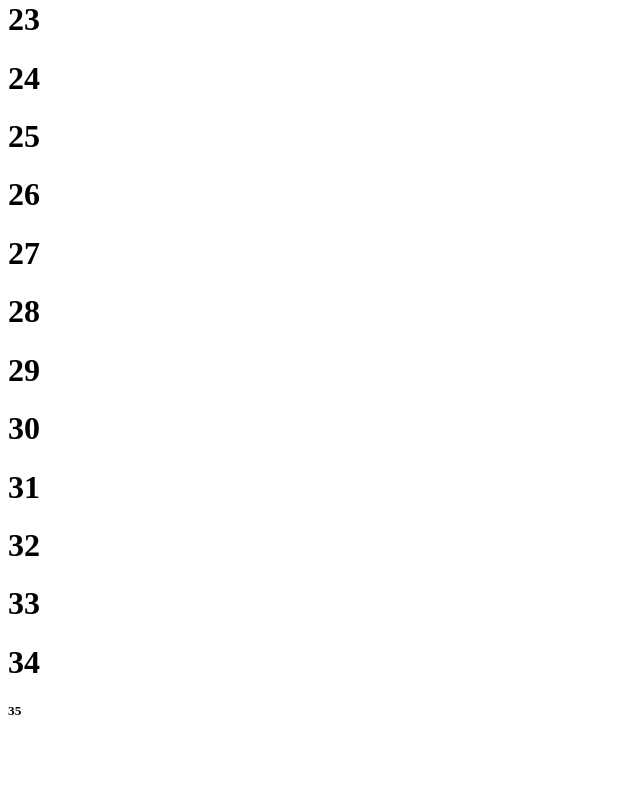
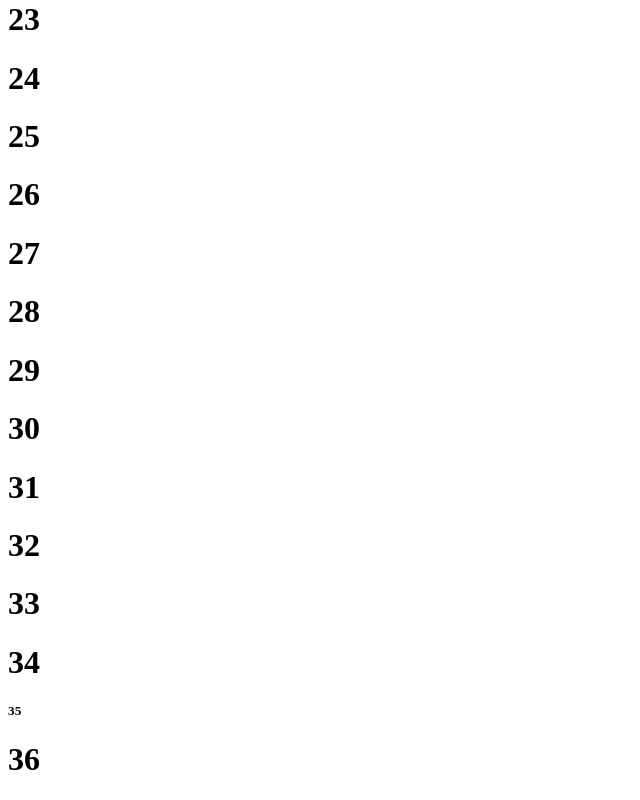
Before and after one commit to theit0/ecommerceFETests, a React (Vite) app: page / in a window 1280 px wide. Shown: the part 1306-2106 px from the top of the page, without its empty margins (0-640 px from the left). Before the commit the page ends 2047 px from the top, so only its background shows below. Built offline with nearby package versions, Linux system fonts and the light colour scheme.

Commit message:
Test case 36

```diff
--- a/src/App.tsx
+++ b/src/App.tsx
@@ -39,6 +39,7 @@ function App() {
       <h1>33</h1>
       <h1>34</h1>
       <h5>35</h5>
+      <h1>36</h1>
     </>
   )
 }
```
